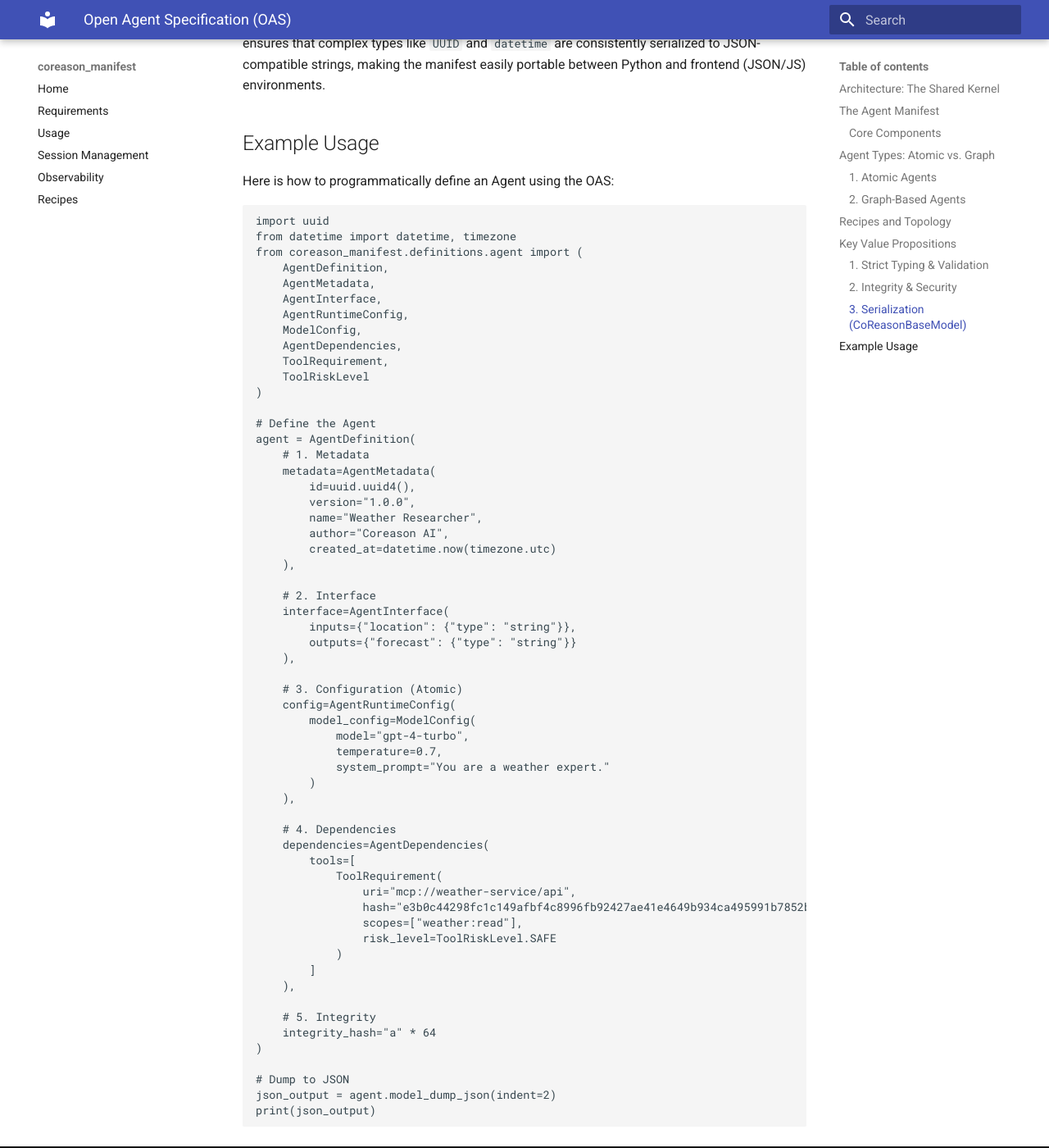
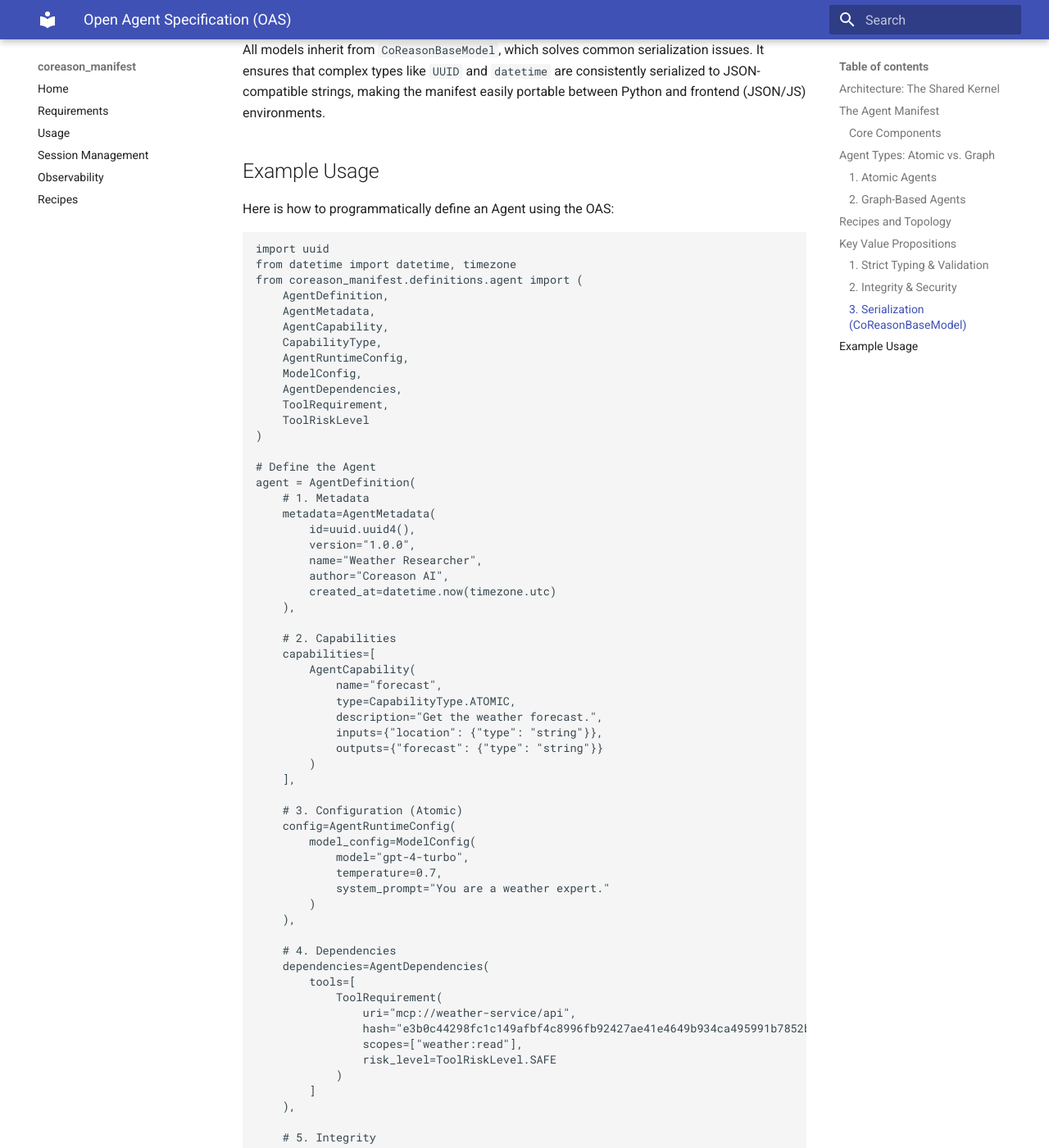
Before and after one commit to CoReason-AI/coreason-manifest, an MkDocs documentation site: the page built from docs/open_agent_specification.md, in a window 1280 px wide and 1400 px high, scrolled down 3358 px. Shown: the whole window at 82% size. Built offline with MkDocs 1.6.1 and Material for MkDocs 9.7.7, drawn with Linux system fonts in a browser that asks for light colours; some of the changed text lies outside the part shown.

Commit message:
Refactor AgentDefinition to support Multi-Mode Agents (Capabilities) (#135)
* Refactor AgentDefinition to support Multi-Mode Agents (Capabilities)

- Replaced single `interface` in `AgentDefinition` with a list of `capabilities` (`List[AgentCapability]`).
- Renamed `AgentInterface` to `AgentCapability` and added `name`, `type`, and `description` fields.
- Added `CapabilityType` Enum (`ATOMIC`, `STREAMING`).
- Added validation for unique capability names and non-empty capability list.
- Updated `AgentDefinition.validate_auth_requirements` to check all capabilities.
- Updated tests to reflect the new structure.
- Regenerated JSON schemas.

```diff
--- a/docs/open_agent_specification.md
+++ b/docs/open_agent_specification.md
@@ -24,8 +24,9 @@
     *   **Timestamps**: `created_at`.
     *   **Auth**: `requires_auth` flag for user context injection.
 
-2.  **Interface (`AgentInterface`)**:
-    *   Defines the "contract" of the agent.
+2.  **Capabilities (`List[AgentCapability]`)**:
+    *   Defines the modes of interaction for the agent (e.g., "Atomic", "Streaming").
+    *   Each capability has a unique `name`, `type`, and `description`.
     *   `inputs` and `outputs` are defined using immutable dictionaries (representing JSON Schemas).
     *   `injected_params` lists system-injected values (e.g., `user_context`).
 
@@ -105,7 +106,8 @@
 from coreason_manifest.definitions.agent import (
     AgentDefinition,
     AgentMetadata,
-    AgentInterface,
+    AgentCapability,
+    CapabilityType,
     AgentRuntimeConfig,
     ModelConfig,
     AgentDependencies,
@@ -124,11 +126,16 @@
         created_at=datetime.now(timezone.utc)
     ),
 
-    # 2. Interface
-    interface=AgentInterface(
-        inputs={"location": {"type": "string"}},
-        outputs={"forecast": {"type": "string"}}
-    ),
+    # 2. Capabilities
+    capabilities=[
+        AgentCapability(
+            name="forecast",
+            type=CapabilityType.ATOMIC,
+            description="Get the weather forecast.",
+            inputs={"location": {"type": "string"}},
+            outputs={"forecast": {"type": "string"}}
+        )
+    ],
 
     # 3. Configuration (Atomic)
     config=AgentRuntimeConfig(
```
Also changed, not shown: README.md (+11 -5 lines), docs/usage.md (+14 -9 lines), 7 other files.
